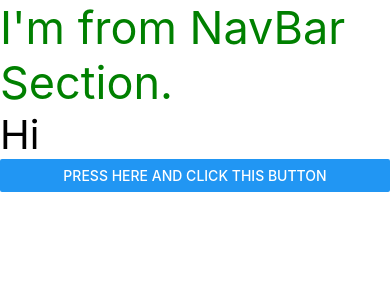
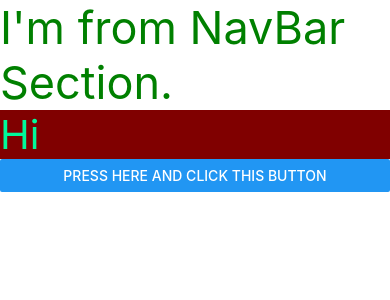
Before and after one commit to DINKAR202/Android-studio-work-progress, a React Native app in the folder Learning/: screen / in a window 390 px wide. Shown: the top 300 px of the page. Built offline with nearby package versions, Linux system fonts and the light colour scheme.

Commit message:
updated commit

```diff
--- a/Learning/App.tsx
+++ b/Learning/App.tsx
@@ -1,15 +1,25 @@
 import React from 'react';
-import {View, Text, Button} from 'react-native';
+import {View, Text, Button, StyleSheet} from 'react-native';
 import NavBar from './Components/NavBar';
 
 const App = () => {
   return (
     <View>
       <NavBar />
-      <Text style={{fontSize: 40}}>Hi</Text>
+      <Text style={styles.heading}>Hi</Text>
       <Button title="press here and click this button" />
     </View>
   );
 };
 
+const styles = StyleSheet.create({
+  heading:{
+    fontSize: 40,
+    color: '#00fa9a',
+    backgroundColor:'#800000',
+    marginTop: '100',
+  }
+
+})
+
 export default App;
--- a/Learning/Components/NavBar.js
+++ b/Learning/Components/NavBar.js
@@ -1,12 +1,19 @@
 import React from 'react';
-import {View, Text} from 'react-native';
+import {View, Text, StyleSheet} from 'react-native';
 
 const NavBar = () => {
   return (
     <View>
-      <Text style={{fontSize: 45, color:'green'}}>I'm from NavBar Section.</Text>
+      <Text style={styles.text}>I'm from NavBar Section.</Text>
     </View>
   );
 };
 
+const styles=StyleSheet.create({
+        text:{
+            fontSize: 45,
+            color:'green',
+        }
+})
+
 export default NavBar;
```
